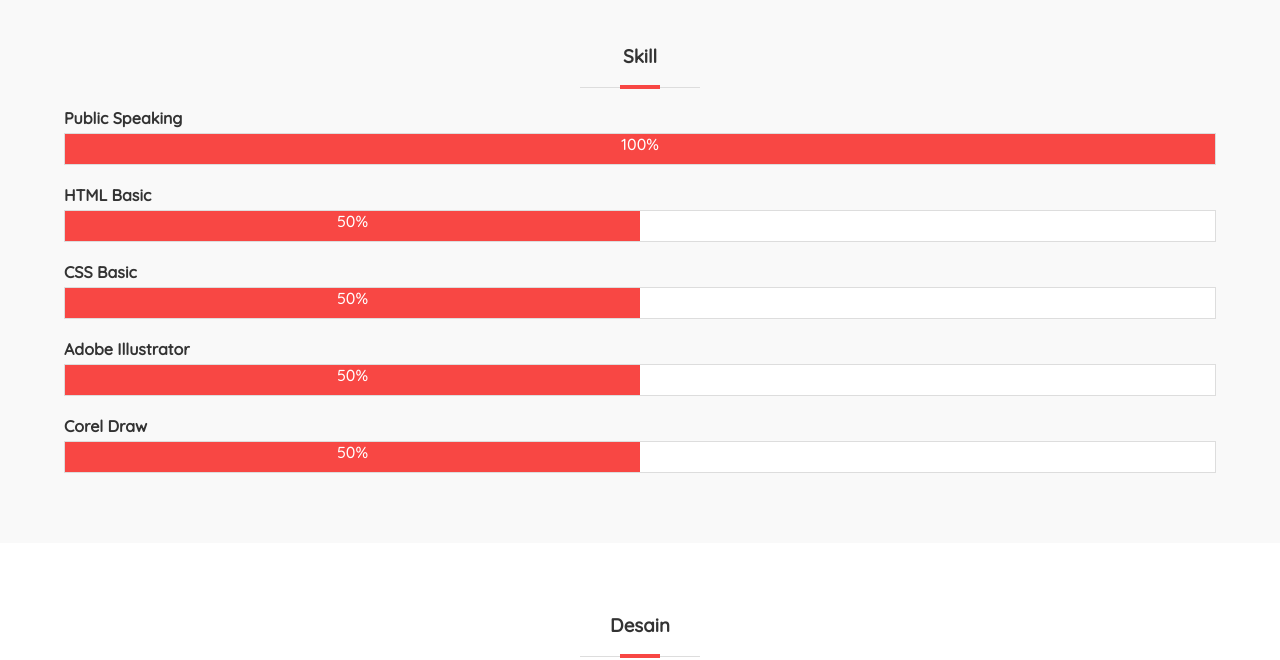
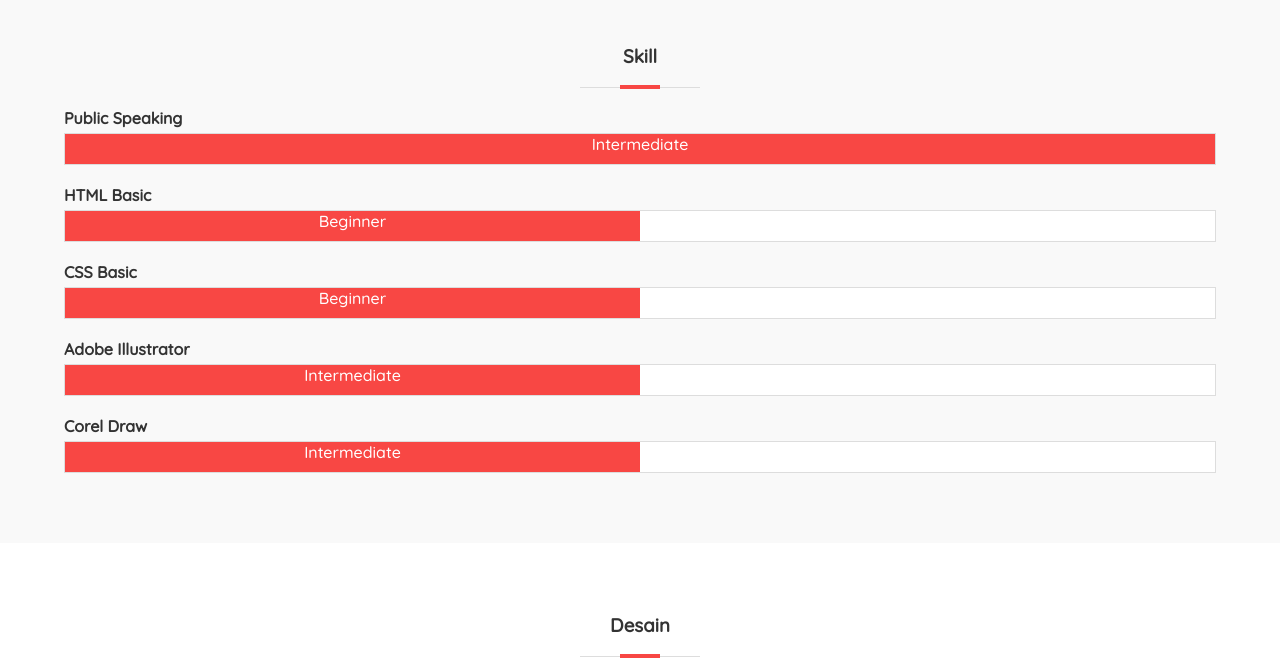
Before and after one commit to Ardijunaedin/MyPortfolio, a plain HTML site: page index.html in a window 1280 px wide. Shown: the part 900-1560 px from the top of the page. Drawn offline with Linux system fonts and the light colour scheme.

Commit message:
Update index.html

```diff
--- a/index.html
+++ b/index.html
@@ -64,27 +64,27 @@
 				<h3>Skill</h3>
 				<h4>Public Speaking</h4>
 				<div class="bar">
-					<span class="nilai html">100%</span>
+					<span class="nilai html">Intermediate</span>
 				</div>
 
 				<h4>HTML Basic</h4>
 				<div class="bar">
-					<span class="nilai css">50%</span>
+					<span class="nilai css">Beginner</span>
 				</div>
 
 				<h4>CSS Basic</h4>
 				<div class="bar">
-					<span class="nilai js">50%</span>
+					<span class="nilai js">Beginner</span>
 				</div>
 
 				<h4>Adobe Illustrator</h4>
 				<div class="bar">
-					<span class="nilai php">50%</span>
+					<span class="nilai php">Intermediate</span>
 				</div>
 
 				<h4>Corel Draw</h4>
 				<div class="bar">
-					<span class="nilai ps">50%</span>
+					<span class="nilai ps">Intermediate</span>
 				</div>
 			</div>
 		</section>
```
